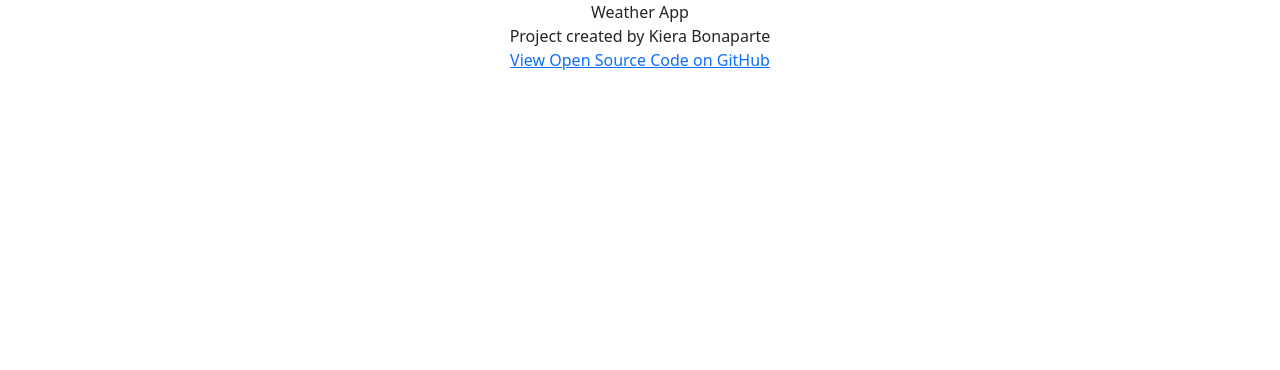
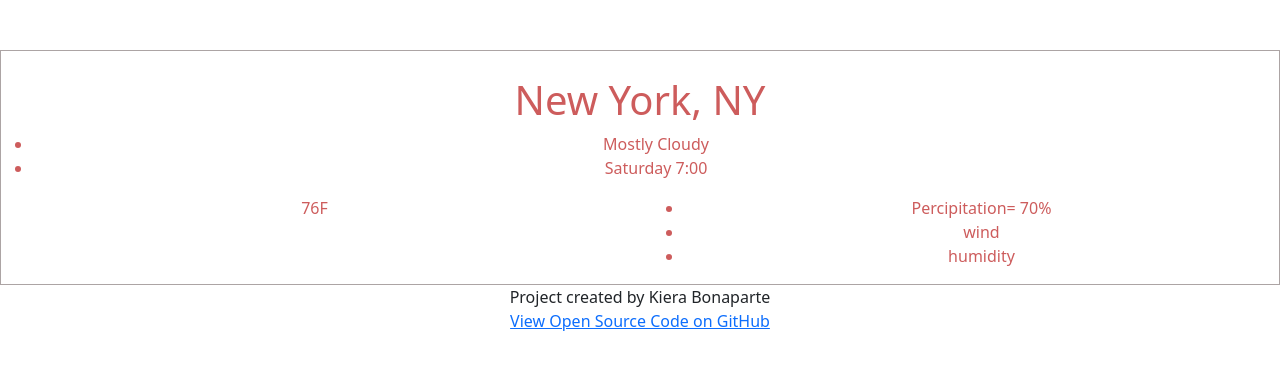
Before and after one commit to kierabon/weather-react-app, a React (Create React App) app: page / in a window 1280 px wide. Shown: the top 370 px of the page. Built offline with nearby package versions, Linux system fonts and the light colour scheme.

Commit message:
added weather app files

```diff
--- a/src/App.js
+++ b/src/App.js
@@ -1,10 +1,10 @@
-
+import Weather from "./Weather";
 import './App.css';
 
 function App() {
   return (
     <div className="App">
-      Weather App
+     <Weather />
       <footer>
         Project created by Kiera Bonaparte
         <br />
--- /dev/null
+++ b/src/Weather.css
@@ -0,0 +1,7 @@
+.Weather {
+  color: indianred;
+  list-style: none;
+  border: solid 1px rgb(172, 164, 164);
+  padding-top: 25px;
+  margin-top: 50px;
+}
--- /dev/null
+++ b/src/Weather.js
@@ -0,0 +1,29 @@
+import React from "react";
+import "./Weather.css";
+
+export default function Weather(){
+    return(
+        <div className="Weather">
+            <h1>
+            New York, NY
+            </h1>
+            <ul>
+                <li> Mostly Cloudy</li>
+                <li>Saturday 7:00</li>
+            </ul>
+            <div className="row">
+            <div className="col-6">
+
+            76F
+            </div>
+            <div className="col-6">
+                <ul>
+                    <li> Percipitation= 70%</li>
+                    <li> wind </li>
+                    <li> humidity</li>
+                </ul>
+            </div>
+            </div>
+        </div>
+    );
+}
```
